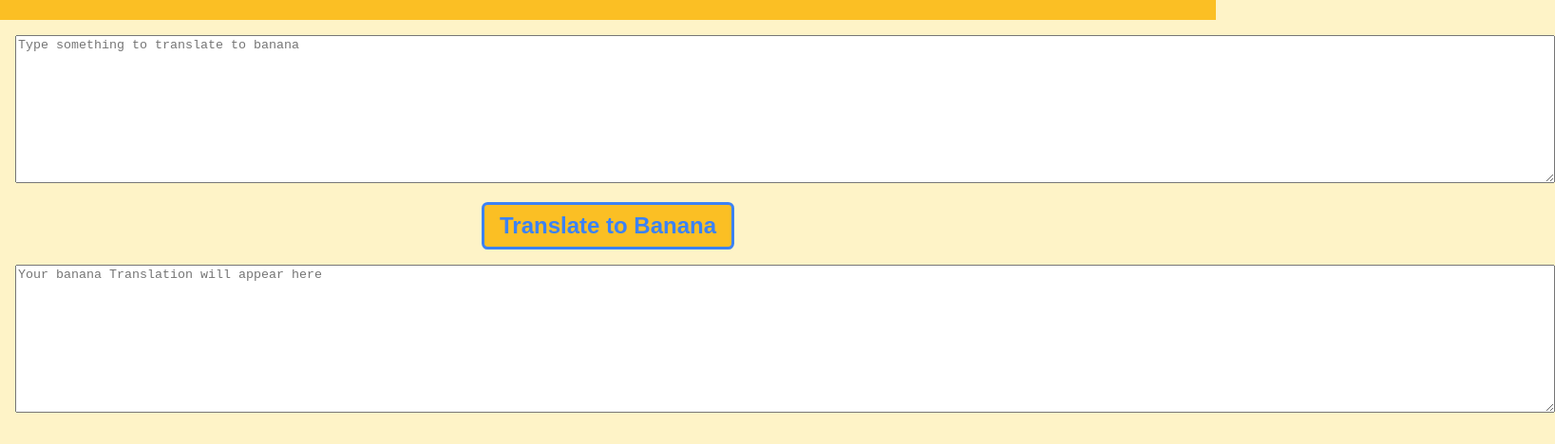
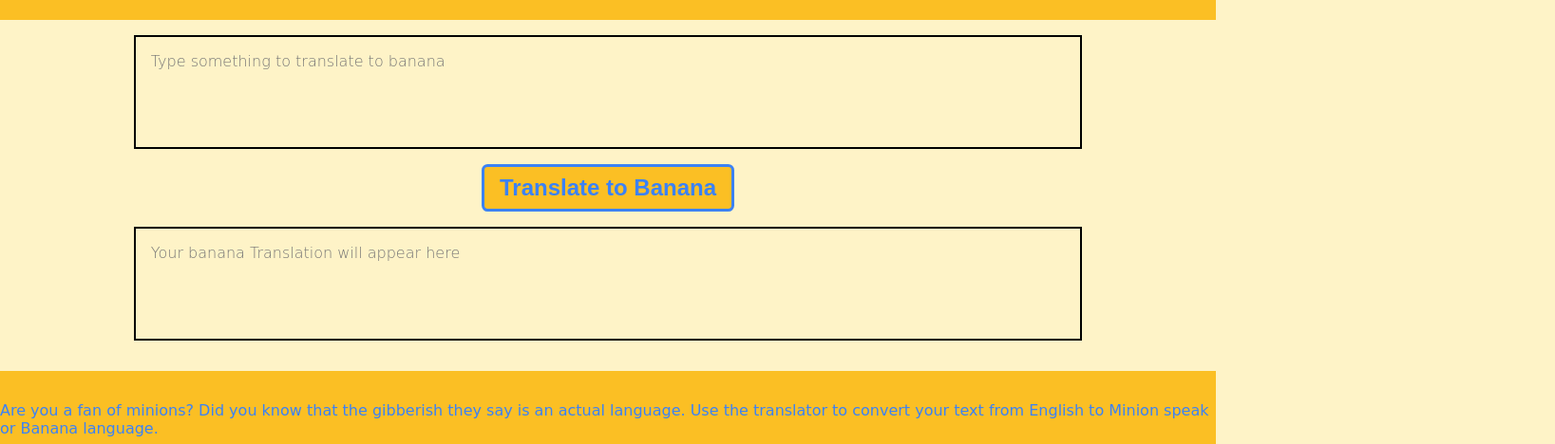
Before and after one commit to Shreya-GI/banana-speaks, a plain HTML site: page index.html in a window 1280 px wide. Shown: the part 76-544 px from the top of the page at 95% size, 1637 px wide, since content can reach past the window. Drawn offline with Linux system fonts and the light colour scheme; a web font is replaced by a local one.

Commit message:
textarea updated

```diff
--- a/app.css
+++ b/app.css
@@ -79,15 +79,15 @@
         }
         /*textarea*/
 
-        .textarea
+        .text-area
         {
             display: block;
             margin: 0 auto;
             padding: 1rem;
             background-color: var(--theme-secondary);
             border: 2px solid var(--text-primary);
-            width: 100px;
-            height: 100px;
+            width: 80%;
+            height: 15vh;
             font-family:   'Kalam',cursive;
             font-weight: lighter;
             font-size: 1rem;
--- a/app.js
+++ b/app.js
@@ -3,6 +3,7 @@ const textOutput = document.querySelector('#text-area-output');
 const btnTranslate = document.querySelector('#btn-translate');
 
 let url = 'https://api.funtranslations.com/translate/minion.json';
+
 
 const getUrl = text =>
 {
--- a/index.html
+++ b/index.html
@@ -22,7 +22,7 @@
 
     <!--Input text area-->
     <section>
-        <textarea class="text-area" name="text-area-input" cols="200" rows="10" placeholder="Type something to translate to banana"></textarea>
+        <textarea class="text-area" name="text-area-input" cols="10" rows="10" placeholder="Type something to translate to banana"></textarea>
     </section>
 
     <!--button-->
@@ -32,7 +32,7 @@
       <!--Output text area-->
 
       <section>
-           <textarea class="text-area" name="text-area-output" id="text-area-output"  cols="200" rows="10" placeholder="Your banana Translation will appear here" readonly></textarea>
+           <textarea class="text-area" name="text-area-output" id="text-area-output"  cols="10" rows="30" placeholder="Your banana Translation will appear here" readonly></textarea>
       </section>
 
      <!--Footer-->
@@ -56,6 +56,7 @@
 
                 </ul>
      </footer>
+
     <script src="app.js"></script>
 </body>
 </html>
```
